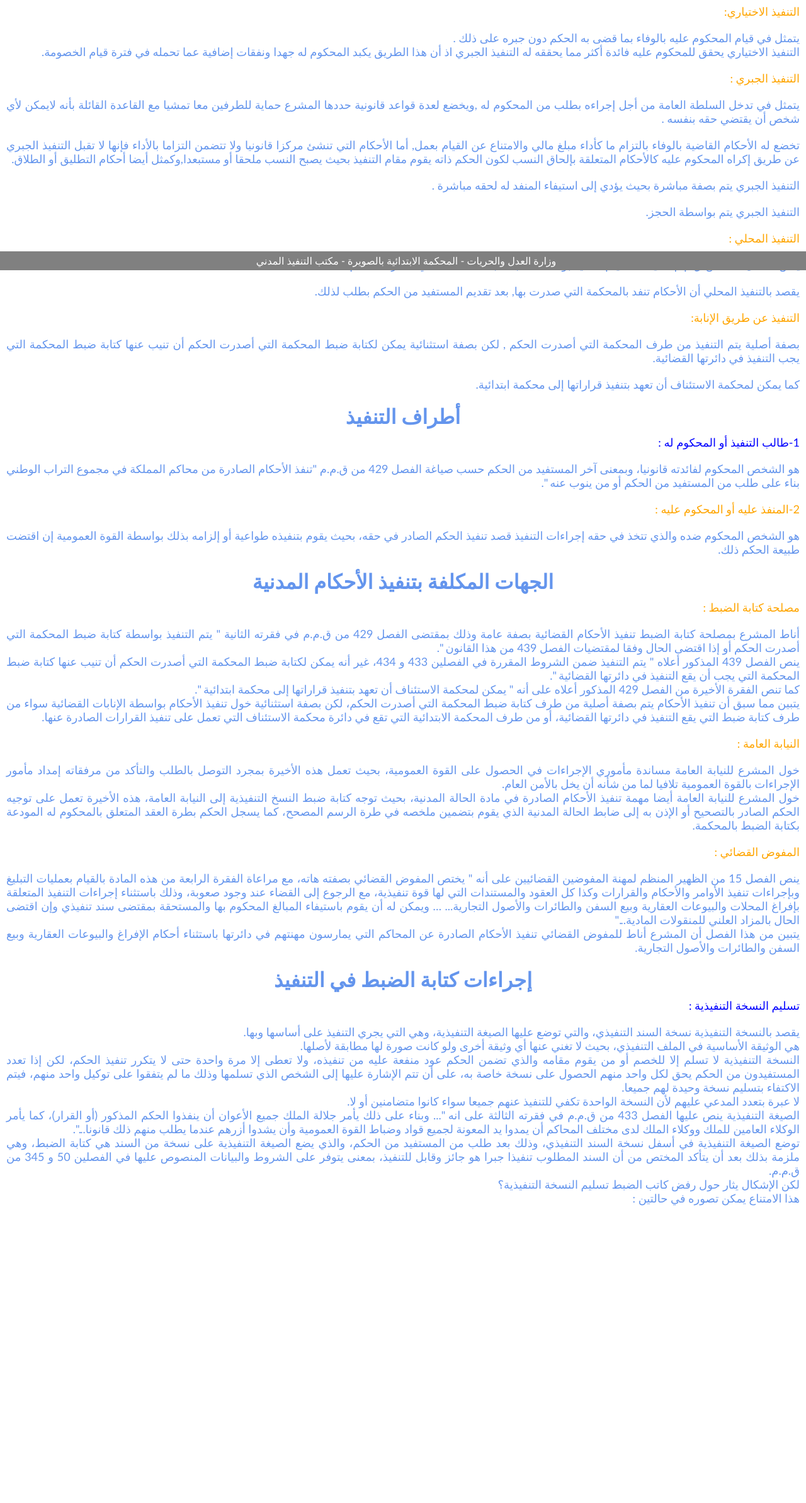
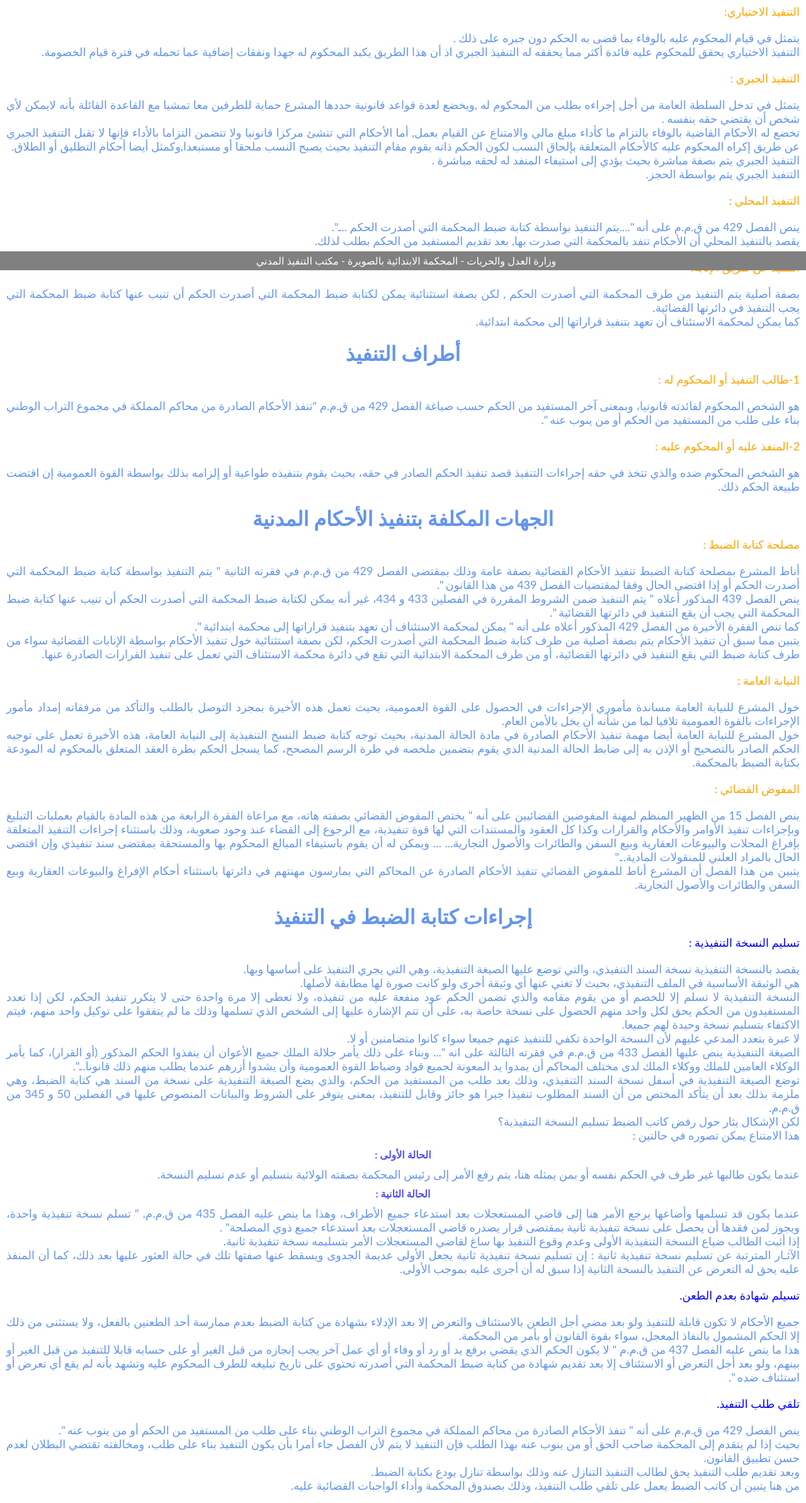
Before and after one commit to ouechen/tpi.github.io, a plain HTML site: page index.html in a window 1280 px wide. Shown: the part 371-2757 px from the top of the page at 63% size. Before the commit the page ends 2344 px from the top, so only its background shows below. Drawn offline with Linux system fonts and the light colour scheme.

Commit message:
Add files via upload

```diff
--- a/index.html
+++ b/index.html
@@ -43,28 +43,29 @@
         <p style="color: orange;">التنفيذ الجبري :
         </p>
         <p>يتمثل في تدخل السلطة العامة من أجل إجراءه بطلب من المحكوم له ,ويخضع لعدة قواعد قانونية حددها المشرع حماية للطرفين معا تمشيا مع القاعدة القائلة بأنه لايمكن لأي شخص أن يقتضي حقه بنفسه .
-        </p>
-        <p>تخضع له الأحكام القاضية بالوفاء بالتزام ما كأداء مبلغ مالي والامتناع عن القيام بعمل, أما الأحكام التي تنشئ مركزا قانونيا ولا تتضمن التزاما بالأداء فإنها لا تقبل التنفيذ الجبري عن طريق إكراه المحكوم عليه كالأحكام المتعلقة بإلحاق النسب لكون الحكم ذاته يقوم مقام التنفيذ بحيث يصبح النسب ملحقا أو مستبعدا,وكمثل أيضا أحكام التطليق أو الطلاق.
-        </p>
-        <p>التنفيذ الجبري يتم بصفة مباشرة  بحيث يؤدي إلى استيفاء المنفد له لحقه مباشرة .
-        </p>
-        <p>التنفيذ الجبري يتم بواسطة الحجز.
+        <br>
+        تخضع له الأحكام القاضية بالوفاء بالتزام ما كأداء مبلغ مالي والامتناع عن القيام بعمل, أما الأحكام التي تنشئ مركزا قانونيا ولا تتضمن التزاما بالأداء فإنها لا تقبل التنفيذ الجبري عن طريق إكراه المحكوم عليه كالأحكام المتعلقة بإلحاق النسب لكون الحكم ذاته يقوم مقام التنفيذ بحيث يصبح النسب ملحقا أو مستبعدا,وكمثل أيضا أحكام التطليق أو الطلاق.
+        <br>
+        التنفيذ الجبري يتم بصفة مباشرة  بحيث يؤدي إلى استيفاء المنفد له لحقه مباشرة .
+        <br>
+        التنفيذ الجبري يتم بواسطة الحجز.
         </p>
 
         <p style="color: orange;">التنفيذ المحلي :
         </p>
         <p>ينص الفصل 429 من ق.م.م على أنه "....يتم التنفيذ بواسطة كتابة ضبط المحكمة التي أصدرت الحكم ....".
-        </p>
-        <p>يقصد بالتنفيذ المحلي أن الأحكام تنفد بالمحكمة التي صدرت بها, بعد تقديم المستفيد من الحكم بطلب لذلك.
+        <br>
+        يقصد بالتنفيذ المحلي أن الأحكام تنفد بالمحكمة التي صدرت بها, بعد تقديم المستفيد من الحكم بطلب لذلك.
         </p>
 
         <p style="color: orange;">التنفيذ عن طريق الإنابة:  </p>
         <p>بصفة أصلية يتم التنفيذ من طرف المحكمة التي أصدرت الحكم , لكن بصفة استثنائية يمكن لكتابة ضبط المحكمة التي أصدرت الحكم أن تنيب عنها كتابة ضبط المحكمة التي يجب التنفيذ في دائرتها القضائية.
+        <br>
+        كما يمكن لمحكمة الاستئناف أن تعهد بتنفيذ قراراتها إلى محكمة ابتدائية.
         </p>
-        <p>كما يمكن لمحكمة الاستئناف أن تعهد بتنفيذ قراراتها إلى محكمة ابتدائية.  </p>
 
         <h1>أطراف التنفيذ</h1>
-        <p style="color: blue;">1-طالب التنفيذ أو المحكوم له :
+        <p style="color: orange;">1-طالب التنفيذ أو المحكوم له :
 
         </p>
         <p>هو الشخص المحكوم لفائدته قانونيا، وبمعنى آخر المستفيد من الحكم حسب صياغة الفصل 429 من ق.م.م "تنفذ الأحكام الصادرة من محاكم المملكة في مجموع التراب الوطني بناء على طلب من المستفيد من الحكم أو من ينوب عنه ".
@@ -120,6 +121,51 @@
         لكن الإشكال يثار حول رفض كاتب الضبط تسليم النسخة التنفيذية؟
         <br>
         هذا الامتناع يمكن تصوره في حالتين :
+        <h4 style="color: rgba(0, 0, 255, 0.678);">الحالة الأولى : </h4>
+        <p>عندما يكون طالبها غير طرف في الحكم نفسه أو بمن يمثله هنا، يتم رفع الأمر إلى رئيس المحكمة بصفته الولائية بتسليم أو عدم تسليم النسخة.
+        </p>
+        <h4 style="color: rgba(0, 0, 255, 0.678);">الحالة الثانية : </h4>
+        <p>عندما يكون قد تسلمها وأضاعها يرجع الأمر هنا إلى قاضي المستعجلات بعد استدعاء جميع الأطراف، وهذا ما ينص عليه الفصل 435 من ق.م.م. " تسلم نسخة تنفيذية واحدة، ويجوز لمن فقدها أن يحصل على نسخة تنفيذية ثانية بمقتضى قرار يصدره قاضي المستعجلات بعد استدعاء جميع ذوي المصلحة" .
+        <br>
+        إذا أثبت الطالب ضياع النسخة التنفيذية الأولى وعدم وقوع التنفيذ بها ساغ لقاضي المستعجلات الأمر بتسليمه نسخة تنفيذية ثانية.
+        <br>
+        الآثـار المترتبة عن تسليم نسخة تنفيذية ثانية :
+إن تسليم نسخة تنفيذية ثانية يجعل الأولى عديمة الجدوى ويسقط عنها صفتها تلك في حالة العثور عليها بعد ذلك،  كما أن المنفذ عليه يحق له التعرض عن التنفيذ بالنسخة الثانية إذا سبق له أن أجرى عليه بموجب الأولى.
+        </p>
+
+        <p style="color: blue;">تسيلم شهادة بعدم الطعن.
+        </p>
+        <p>جميع الأحكام لا تكون قابلة للتنفيذ ولو بعد مضي أجل الطعن بالاستئناف والتعرض إلا بعد الإدلاء بشهادة من كتابة الضبط بعدم ممارسة أحد الطعنين بالفعل، ولا يستثنى من ذلك إلا الحكم المشمول بالنفاذ المعجل، سواء بقوة القانون أو بأمر من المحكمة.
+        <br>
+        هذا ما ينص عليه الفصل 437 من ق.م.م " لا يكون الحكم الذي يقضي برفع يد أو رد أو وفاء أو أي عمل آخر يجب إنجازه من قبل الغير أو على حسابه قابلا للتنفيذ من قبل الغير أو بينهم، ولو بعد أجل التعرض أو الاستئناف إلا بعد تقديم شهادة من كتابة ضبط المحكمة التي أصدرته تحتوي على تاريخ تبليغه للطرف المحكوم عليه وتشهد بأنه لم يقع أي تعرض أو استئناف ضده ".
+
+        </p>
+
+
+        <p style="color: blue;">تلقي طلب التنفيذ.
+        </p>
+        <p>ينص الفصل 429 من ق.م.م على أنه " تنفذ الأحكام الصادرة من محاكم المملكة في مجموع التراب الوطني بناء على طلب من المستفيد من الحكم أو من ينوب عنه ".
+        <br>
+        بحيث إذا لم يتقدم إلى المحكمة صاحب الحق أو من ينوب عنه بهذا الطلب فإن التنفيذ لا يتم لأن الفصل جاء أمرا بأن يكون التنفيذ بناء على طلب، ومخالفته تقتضي البطلان لعدم حسن تطبيق القانون.
+        <br>
+         وبعد تقديم طلب التنفيذ يحق لطالب التنفيذ التنازل عنه وذلك بواسطة تنازل يودع بكتابة الضبط.
+        <br>
+        من هنا يتبين أن كاتب الضبط يعمل على تلقي طلب التنفيذ، وذلك بصندوق المحكمة وأداء الواجبات القضائية عليه.
+        </p>
+
+        <h1>الحجوز</h1>
+        <p>يتم التنفيذ بصفة مباشرة أو عن طريق الحجز .
+        <br>
+        يعتبر الحجز أهم الوسائل وأنجعها في تنفيذ الأحكام القضائية.
+        <br>
+        <h6 style="color: rgba(0, 0, 255, 0.781);">أنواع الحجوزات:
+        </h6><br>
+        الحجز التحفظي.<br>
+        الحجز التنفيذي.<br>
+        الحجز لدى الغير.<br>
+        الحجز الارتهاني .<br>
+        الحجز الاستحقاقي .<br>
+        </p>
 
 
 
@@ -131,7 +177,7 @@
 
 
 
-        </p>
+
 
 
 
```
